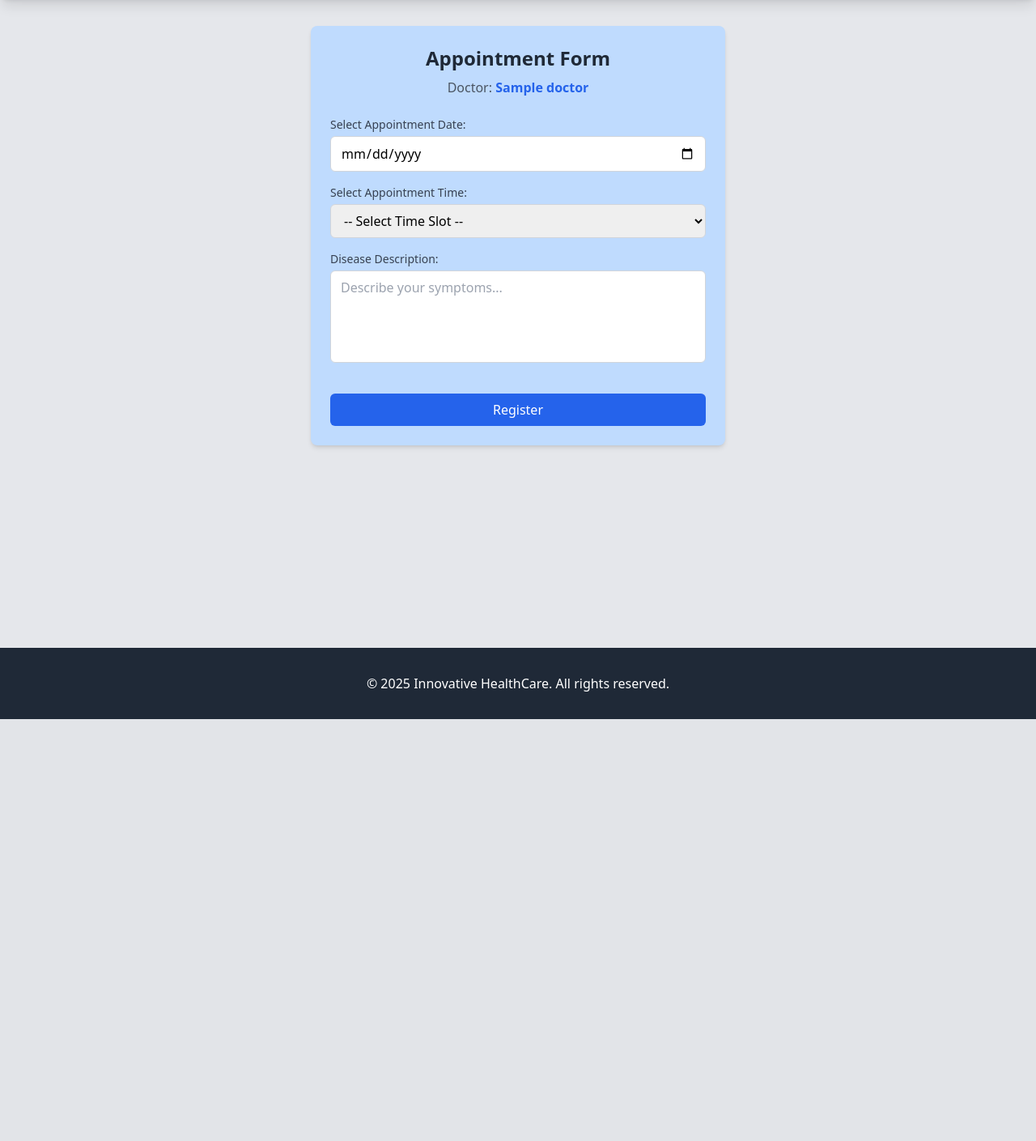
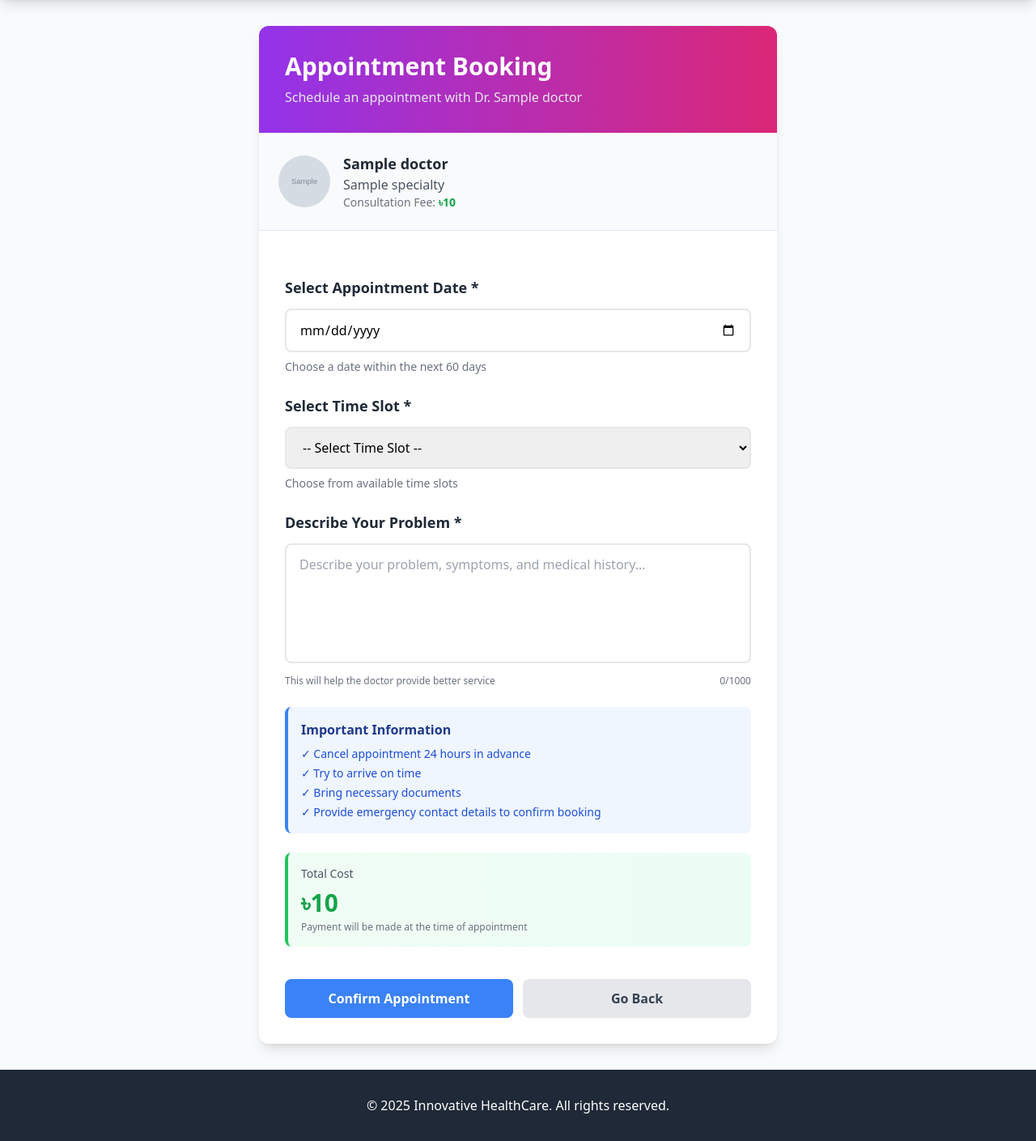
Before and after one commit to JamshedSifat/SmartHealthCareSystems., a Django app: template templates/appointments/create_appointment.html in a window 1280 px wide. Shown: the part 64-1473 px from the top of the page at 81% size. Before the commit the page ends 952 px from the top, so only its background shows below. Run offline with Django 5.2, Linux system fonts and the light colour scheme; the template is opened without the code that fills it: most values are stand-ins (such as "Sample title", 1, 10 or a date in 2020); grey boxes marked "Sample" are stand-in pictures; some libraries are stand-ins or nearby versions.

Commit message:
Update create_appointment.html

```diff
--- a/templates/appointments/create_appointment.html
+++ b/templates/appointments/create_appointment.html
@@ -1,86 +1,177 @@
+
+
 
 {% extends 'base.html' %}
 {% load static %}
 
-{% block title %}Create appointment{% endblock %}
-
-{% block extra-styles %}
-    <script src="https://cdn.tailwindcss.com"></script>
-{% endblock %}
+{% block title %}Book Appointment - {{ doctor.name }}{% endblock %}
 
 {% block content %}
-<div class="min-h-screen bg-gray-200 py-8 px-4 text-black">
-    <div class="max-w-lg mx-auto">
-        <!-- Simple Card -->
-        <div class="bg-blue-200 rounded-lg shadow-md p-6">
+<div class="max-w-2xl mx-auto px-4 py-8">
+    <div class="bg-white rounded-xl shadow-lg overflow-hidden">
         <!-- Header -->
-            <div class="text-center mb-6">
-                <h1 class="text-2xl font-bold text-gray-800">Appointment Form</h1>
-                <p class="text-gray-600 mt-2">Doctor: <span class="font-semibold text-blue-600">{{ doctor.name }}</span></p>
+        <div class="bg-gradient-to-r from-purple-600 to-pink-600 p-8 text-white">
+            <h1 class="text-3xl font-bold mb-2">
+                <i class="fas fa-calendar-check"></i> Appointment Booking
+            </h1>
+            <p class="text-gray-200">Schedule an appointment with Dr. {{ doctor.name }}</p>
+        </div>
+
+        <!-- Doctor Info Card -->
+        <div class="p-6 bg-gray-50 border-b">
+            <div class="flex items-center gap-4">
+                {% if doctor.image %}
+                    <img src="{{ doctor.image.url }}"
+                         alt="{{ doctor.name }}"
+                         class="w-16 h-16 rounded-full object-cover">
+                {% else %}
+                    <div class="w-16 h-16 rounded-full bg-gray-300 flex items-center justify-center text-2xl">
+                        👨‍⚕️
+                    </div>
+                {% endif %}
+
+                <div class="flex-1">
+                    <h2 class="text-lg font-bold text-gray-800">{{ doctor.name }}</h2>
+                    <p class="text-gray-600">{{ doctor.specialty }}</p>
+                    <p class="text-sm text-gray-500">Consultation Fee: <span class="font-bold text-green-600">৳{{ doctor.cost }}</span></p>
+                </div>
+            </div>
         </div>
 
         <!-- Form -->
-            <form method="post" action="" class="space-y-4">
+        <form method="post" class="p-8 space-y-6">
             {% csrf_token %}
 
             <!-- Date Selection -->
             <div>
-                    <label for="appointment_date" class="block text-sm font-medium text-gray-700 mb-1">
-                        Select Appointment Date:
+                <label for="appointment_date" class="block text-lg font-bold text-gray-800 mb-3">
+                    <i class="fas fa-calendar"></i> Select Appointment Date *
                 </label>
+
                 <input type="date"
                        id="appointment_date"
                        name="appointment_date"
                        required
-                           min="{{ today|date:'Y-m-d' }}"
-                           class="w-full px-3 py-2 border border-gray-300 rounded-md focus:outline-none focus:ring-2 focus:ring-blue-500 focus:border-blue-500">
+                       min="{% now 'Y-m-d' %}"
+                       class="w-full px-4 py-3 border-2 border-gray-200 rounded-lg focus:outline-none focus:ring-2 focus:ring-purple-600 focus:border-transparent"
+                       onchange="updateTimeSlots()">
+
+                <div id="dateError" class="mt-2 text-red-600 text-sm hidden"></div>
+                <p class="mt-2 text-sm text-gray-500">
+                    <i class="fas fa-info-circle"></i> Choose a date within the next 60 days
+                </p>
             </div>
 
-                <!-- Time Selection -->
+            <!-- Time Slot Selection -->
             <div>
-                    <label for="appointment_time" class="block text-sm font-medium text-gray-700 mb-1">
-                        Select Appointment Time:
+                <label for="appointment_time" class="block text-lg font-bold text-gray-800 mb-3">
+                    <i class="fas fa-clock"></i> Select Time Slot *
                 </label>
+
                 <select id="appointment_time"
                         name="appointment_time"
                         required
-                            class="w-full px-3 py-2 border border-gray-300 rounded-md focus:outline-none focus:ring-2 focus:ring-blue-500 focus:border-blue-500">
+                        class="w-full px-4 py-3 border-2 border-gray-200 rounded-lg focus:outline-none focus:ring-2 focus:ring-purple-600 focus:border-transparent">
                     <option value="">-- Select Time Slot --</option>
-                        {% if doctor.doctortimeslot_set.all %}
-                            {% for slot in doctor.doctortimeslot_set.all %}
+                    {% for slot in doctor.time_slots.all %}
                         <option value="{{ slot.id }}">
-                                    {{ slot.start_time }} - {{ slot.end_time }}
+                            {{ slot.get_day_of_week_display }} - {{ slot.start_time|time:"H:i" }} to {{ slot.end_time|time:"H:i" }}
                         </option>
                     {% endfor %}
-                        {% else %}
-                            <option value="" disabled>No time slots available</option>
-                        {% endif %}
                 </select>
+
+                <div id="slotLoading" class="mt-2 text-blue-600 text-sm hidden">
+                    <i class="fas fa-spinner fa-spin"></i> Loading slots...
+                </div>
+                <div id="slotError" class="mt-2 text-red-600 text-sm hidden"></div>
+
+                <p class="mt-2 text-sm text-gray-500">
+                    <i class="fas fa-info-circle"></i> Choose from available time slots
+                </p>
             </div>
 
             <!-- Description -->
             <div>
-                    <label for="description" class="block text-sm font-medium text-gray-700 mb-1">
-                        Disease Description:
+                <label for="description" class="block text-lg font-bold text-gray-800 mb-3">
+                    <i class="fas fa-file-medical"></i> Describe Your Problem *
                 </label>
+
                 <textarea id="description"
                           name="description"
-                              rows="4"
+                          rows="5"
                           maxlength="1000"
                           required
-                              placeholder="Describe your symptoms..."
-                              class="w-full px-3 py-2 border border-gray-300 rounded-md focus:outline-none focus:ring-2 focus:ring-blue-500 focus:border-blue-500 resize-none"></textarea>
+                          placeholder="Describe your problem, symptoms, and medical history..."
+                          class="w-full px-4 py-3 border-2 border-gray-200 rounded-lg focus:outline-none focus:ring-2 focus:ring-purple-600 focus:border-transparent resize-none"></textarea>
+
+                <div class="mt-2 flex justify-between text-xs text-gray-500">
+                    <span>This will help the doctor provide better service</span>
+                    <span id="descCount">0/1000</span>
+                </div>
             </div>
 
-                <!-- Submit Button -->
-                <div class="pt-4">
-                    <button type="submit"
-                            class="w-full bg-blue-600 hover:bg-blue-700 text-white font-medium py-2 px-4 rounded-md transition duration-200">
-                        Register
+            <!-- Important Info -->
+            <div class="bg-blue-50 border-l-4 border-blue-500 p-4 rounded-lg">
+                <p class="font-bold text-blue-900 mb-2">
+                    <i class="fas fa-check-circle"></i> Important Information
+                </p>
+                <ul class="text-sm text-blue-700 space-y-1">
+                    <li>✓ Cancel appointment 24 hours in advance</li>
+                    <li>✓ Try to arrive on time</li>
+                    <li>✓ Bring necessary documents</li>
+                    <li>✓ Provide emergency contact details to confirm booking</li>
+                </ul>
+            </div>
+
+            <!-- Cost Summary -->
+            <div class="bg-gradient-to-r from-green-50 to-emerald-50 border-l-4 border-green-500 p-4 rounded-lg">
+                <p class="text-sm text-gray-600 mb-2">Total Cost</p>
+                <p class="text-3xl font-bold text-green-600">৳{{ doctor.cost }}</p>
+                <p class="text-xs text-gray-500 mt-1">Payment will be made at the time of appointment</p>
+            </div>
+
+            <!-- Buttons -->
+            <div class="flex gap-3 pt-4">
+                <button type="submit" class="flex-1 bg-blue-500 text-white py-3 rounded-lg font-bold hover:shadow-lg transition">
+                    <i class="fas fa-check"></i> Confirm Appointment
                 </button>
+                <a href="{% url 'appointments:doctor_detail' doctor.id %}"
+                   class="flex-1 text-center bg-gray-200 text-gray-700 py-3 rounded-lg font-bold hover:bg-gray-300 transition">
+                    <i class="fas fa-arrow-left"></i> Go Back
+                </a>
             </div>
         </form>
     </div>
 </div>
-</div>
+
+<script>
+    // Description character counter
+    const textarea = document.querySelector('textarea[name="description"]');
+    const descCount = document.getElementById('descCount');
+
+    if (textarea) {
+        textarea.addEventListener('input', function() {
+            descCount.textContent = this.value.length + '/1000';
+        });
+        descCount.textContent = textarea.value.length + '/1000';
+    }
+
+    // Update time slots based on date
+    function updateTimeSlots() {
+        const dateInput = document.getElementById('appointment_date');
+        const slotLoading = document.getElementById('slotLoading');
+        const slotError = document.getElementById('slotError');
+
+        if (!dateInput.value) return;
+
+        slotLoading.classList.remove('hidden');
+        slotError.classList.add('hidden');
+
+        // Here you can make AJAX call for available slots
+        // For now just showing loading
+        setTimeout(() => {
+            slotLoading.classList.add('hidden');
+        }, 500);
+    }
+</script>
 {% endblock %}
```
Lines whose indentation alone changed are shown as unchanged.
